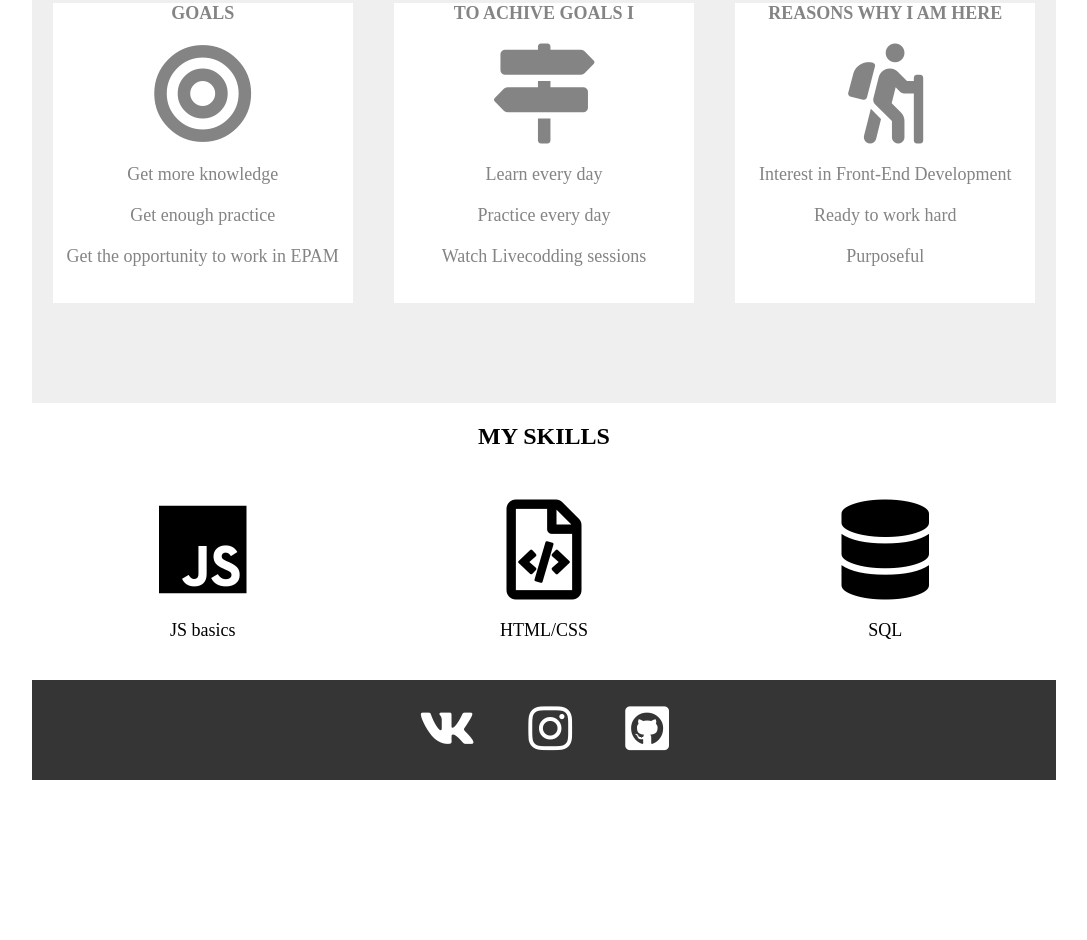
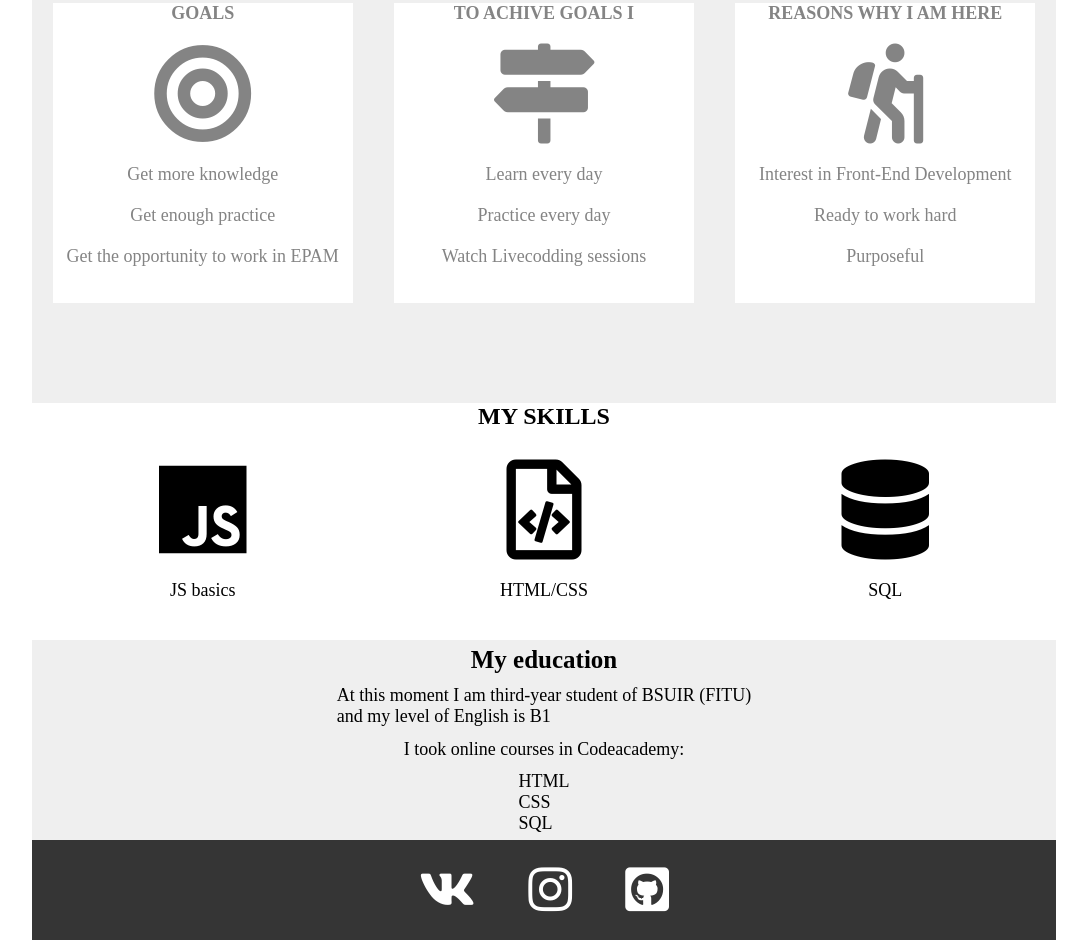
Before and after one commit to leqsar/rsschool-cv, a plain HTML site: page index.html in a window 1280 px wide. Shown: the part 697-1637 px from the top of the page, without its empty margins (96-1183 px from the left). Before the commit the page ends 1477 px from the top, so only its background shows below. Drawn offline with Linux system fonts and the light colour scheme.

Commit message:
feat: add info about education and styles fot this block

```diff
--- a/index.html
+++ b/index.html
@@ -50,6 +50,16 @@
                   <li><i class="fas fa-database"></i><p>SQL</p></li>
               </ul>
           </div>
+          <div class="education-information-container">
+              <h2>My education</h2>
+              <p>At this moment I am third-year student of BSUIR (FITU)<br>and my level of English is B1</p>
+              <p>I took online courses in Codeacademy:</p>
+              <ul>
+                  <li>HTML</li>
+                  <li>CSS</li>
+                  <li>SQL</li>
+              </ul>
+          </div>
       </main>
       <footer>
           <ul>
--- a/style.css
+++ b/style.css
@@ -1,6 +1,7 @@
 p,
 body,
-ul {
+ul,
+h2 {
     margin: 0;
 }
 
@@ -112,3 +113,19 @@ footer ul {
     justify-content: space-between;
     align-items: center;
 }
+
+.education-information-container {
+    display: flex;
+    flex-direction: column;
+    justify-content: space-around;
+    align-items: center;
+    width: 100%;
+    height:200px;
+    font-size: 18px;
+    background-color: #EFEFEF;
+}
+
+.education-information-container h2 {
+    font-size: 25px;
+    font-weight: bolder;
+}
```
